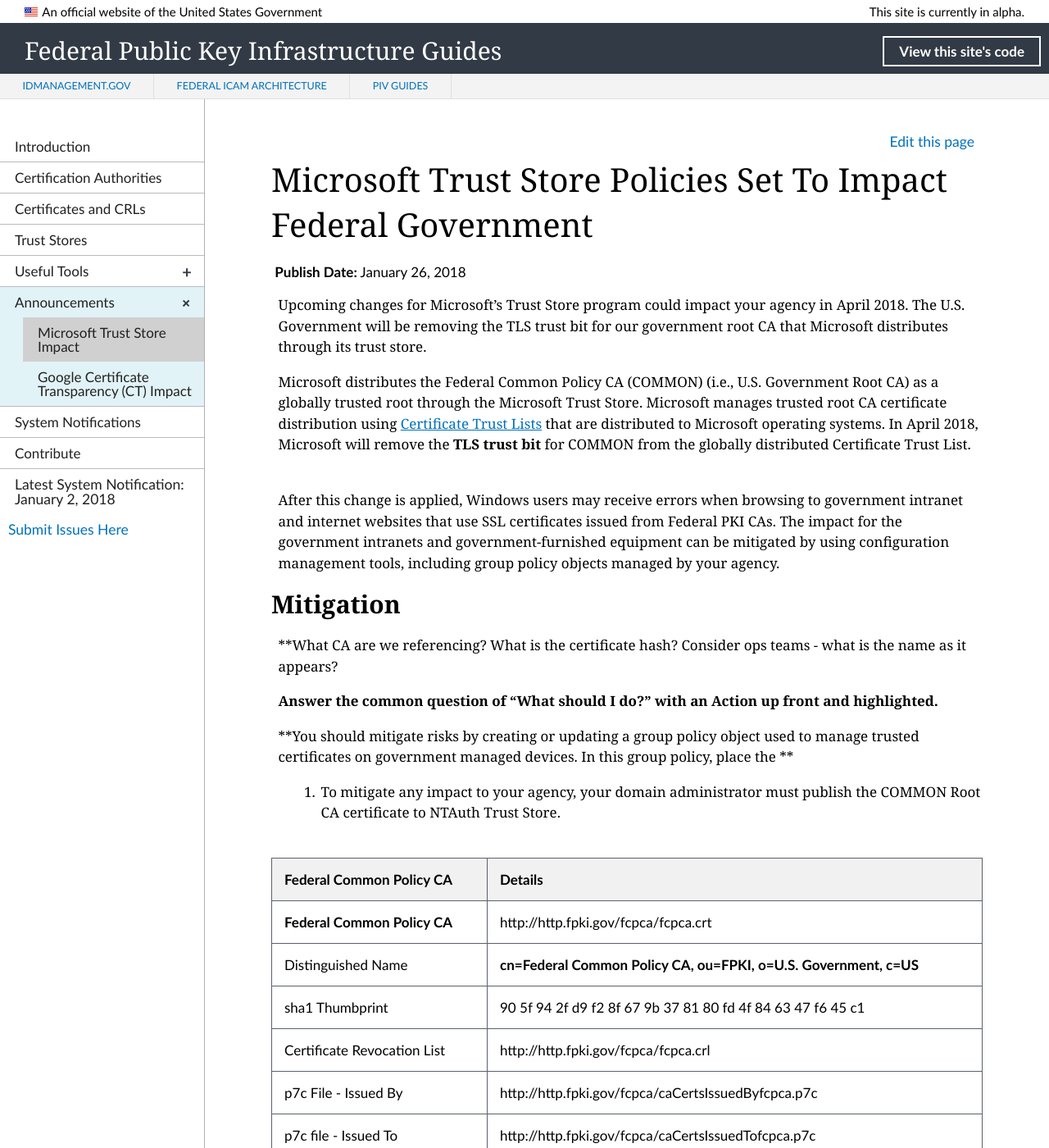
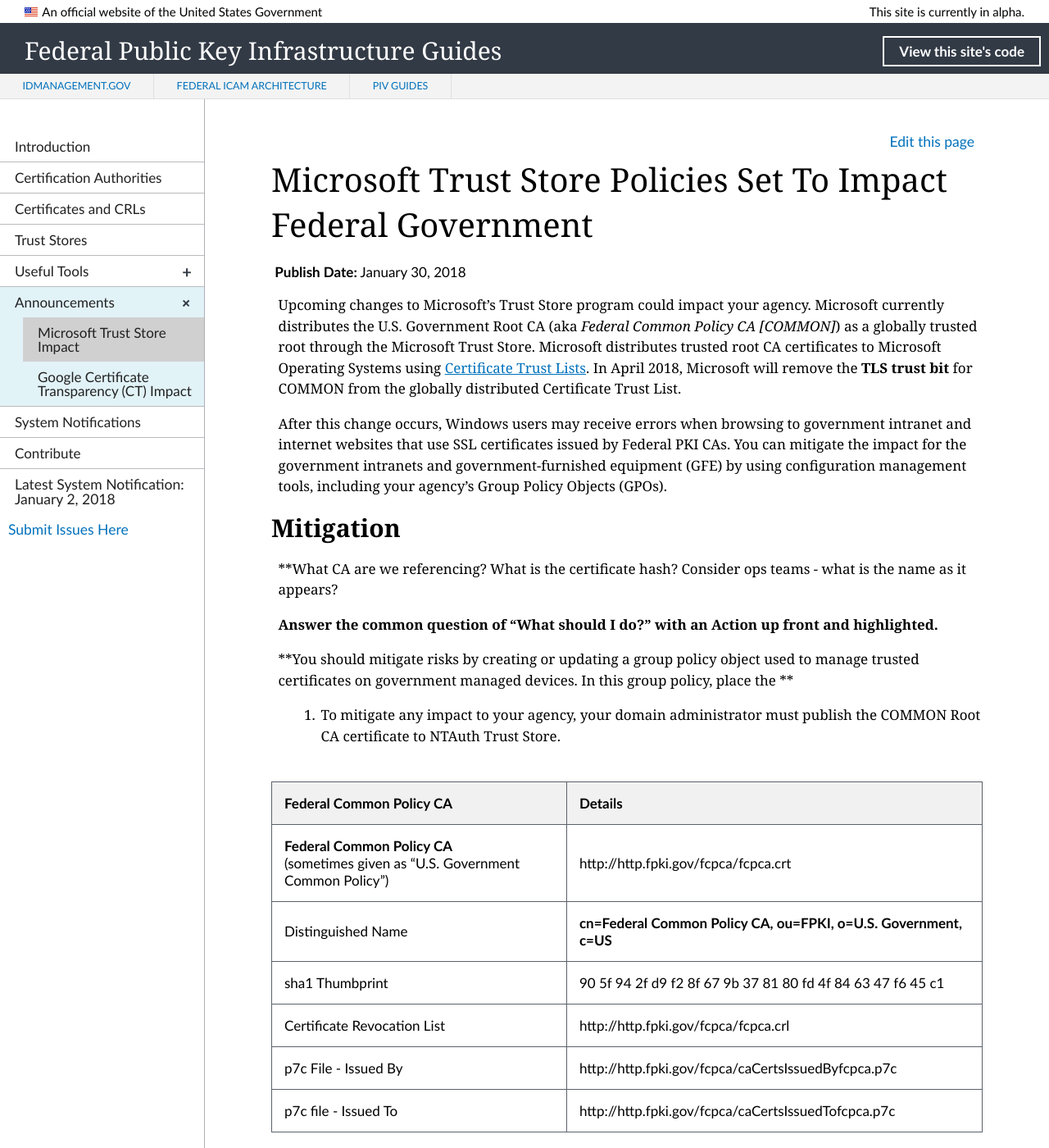
Before and after one commit to GSA/fpki-guides, a Jekyll site: the page built from _announcements/01_microsoft_constraint.md, in a window 1280 px wide and 1400 px high. Shown: the whole window at 82% size. Built offline with Jekyll 4.4.1, drawn with Linux system fonts in a browser that asks for light colours; nearby versions of some CDN libraries; library files that are not in the unit come from our copies.

Commit message:
Update 01_microsoft_constraint.md
Editorial changes

```diff
--- a/_announcements/01_microsoft_constraint.md
+++ b/_announcements/01_microsoft_constraint.md
@@ -2,17 +2,15 @@
 layout: default
 navtitle: Microsoft Trust Store Impact
 title: Microsoft Trust Store Policies Set To Impact Federal Government
-pubDate: January 26, 2018
+pubDate: January 30, 2018
 collection: announcements
 permalink: announcements/mspkichanges/
-description: Upcoming changes for Microsoft's Trust Store program could impact your agency. The Federal Government will be removing the Transport Layer Security (TLS) trust bit for our U.S. Government Root CA that Microsoft distributes through its trust store.  The first impact is anticipated to occur in April 2018&nbsp;&mdash;&nbsp;Windows users will receive errors when browsing to government intranet and internet websites that use SSL certificates issued from Federal PKI CAs. The impact for the government intranets and government-furnished equipment can be mitigated by using configuration management tools, including group policy objects managed by your agency.
+description: Upcoming changes to Microsoft's Trust Store program could impact your agency. The U.S. Government has elected to remove the Transport Layer Security (TLS) trust bit for our U.S. Government Root CA<!--Is "CA" used in this context or just "Root"?--> from the Microsoft trust store.  The first impact is anticipated to occur in April 2018&nbsp;&mdash;&nbsp;Windows users will receive errors when browsing to government intranet and internet websites that use SSL certificates issued by Federal PKI CAs. You can mitigate the impact for the government intranets and government-furnished equipment (GFE) by using configuration management tools, including your agency's Group Policy Objects (GPOs).
 ---
 
-Upcoming changes for Microsoft's Trust Store program could impact your agency in April 2018. The U.S. Government will be removing the TLS trust bit for our government root CA that Microsoft distributes through its trust store.
+Upcoming changes to Microsoft's Trust Store program could impact your agency. Microsoft currently distributes the U.S. Government Root CA (aka _Federal Common Policy CA [COMMON]_) as a globally trusted root through the Microsoft Trust Store.  Microsoft distributes trusted root CA certificates to Microsoft Operating Systems using [Certificate Trust Lists](https://msdn.microsoft.com/en-us/library/windows/desktop/aa376545(v=vs.85).aspx){:target= "_blank"}. In April 2018, Microsoft will remove the **TLS trust bit** for COMMON from the globally distributed Certificate Trust List.
 
-Microsoft distributes the Federal Common Policy CA (COMMON) (i.e., U.S. Government Root CA) as a globally trusted root through the Microsoft Trust Store.  Microsoft manages trusted root CA certificate distribution using [Certificate Trust Lists](https://msdn.microsoft.com/en-us/library/windows/desktop/aa376545(v=vs.85).aspx){:target= "_blank"} that are distributed to Microsoft operating systems. In April 2018, Microsoft will remove the **TLS trust bit** for COMMON from the globally distributed Certificate Trust List.
-
-After this change is applied, Windows users may receive errors when browsing to government intranet and internet websites that use SSL certificates issued from Federal PKI CAs. The impact for the government intranets and government-furnished equipment can be mitigated by using configuration management tools, including group policy objects managed by your agency.
+After this change occurs, Windows users may receive errors when browsing to government intranet and internet websites that use SSL certificates issued by Federal PKI CAs. You can mitigate the impact for the government intranets and government-furnished equipment (GFE) by using configuration management tools, including your agency's Group Policy Objects (GPOs).
 
 ## Mitigation
 
@@ -26,7 +24,7 @@
 
 | **Federal Common Policy CA**  | **Details**                             |
 | :--------  | :-------------------------------     |
-| **Federal Common Policy CA**<br> |	http://http.fpki.gov/fcpca/fcpca.crt |
+| **Federal Common Policy CA**<br>(sometimes given as "U.S. Government Common Policy") | http://http.fpki.gov/fcpca/fcpca.crt |
 | Distinguished Name | **cn=Federal Common Policy CA, ou=FPKI, o=U.S. Government, c=US** |
 | sha1 Thumbprint | 90 5f 94 2f d9 f2 8f 67 9b 37 81 80 fd 4f 84 63 47 f6 45 c1 |
 | Certificate Revocation List | http://http.fpki.gov/fcpca/fcpca.crl |
```
